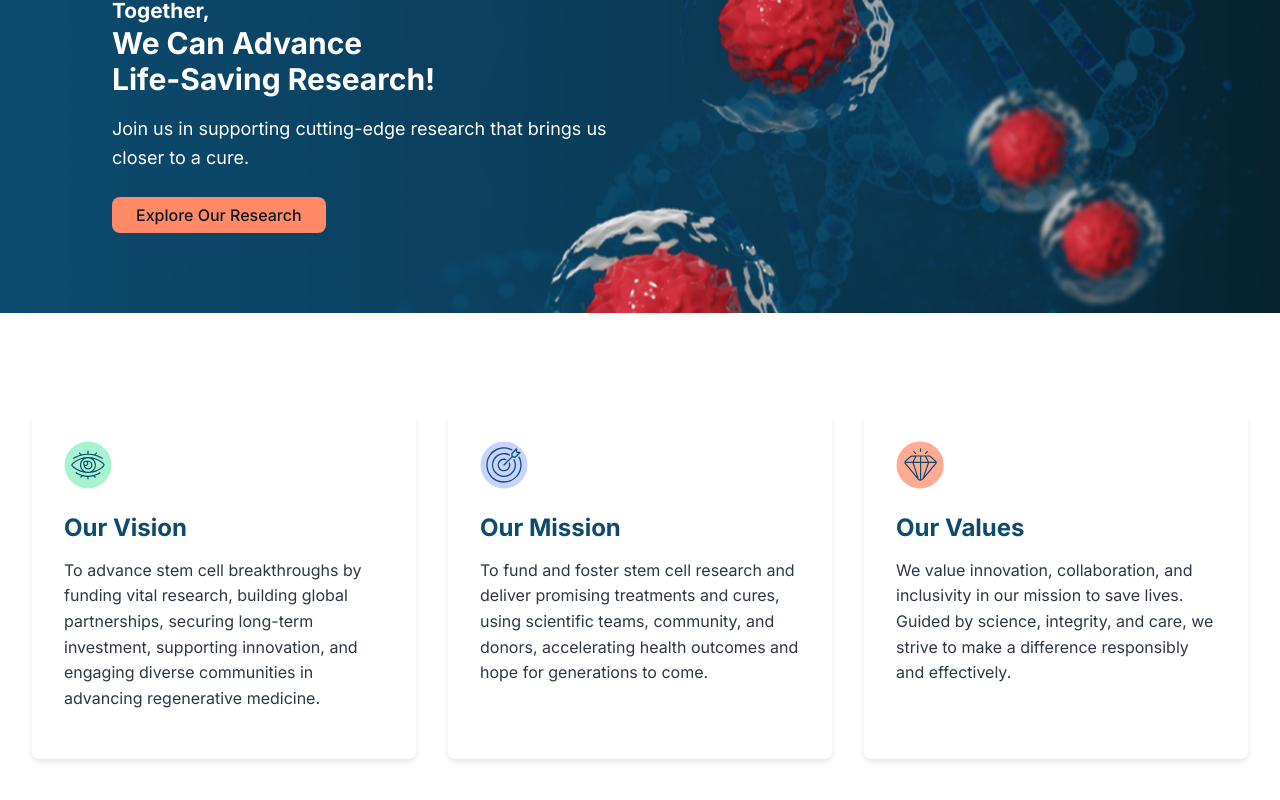
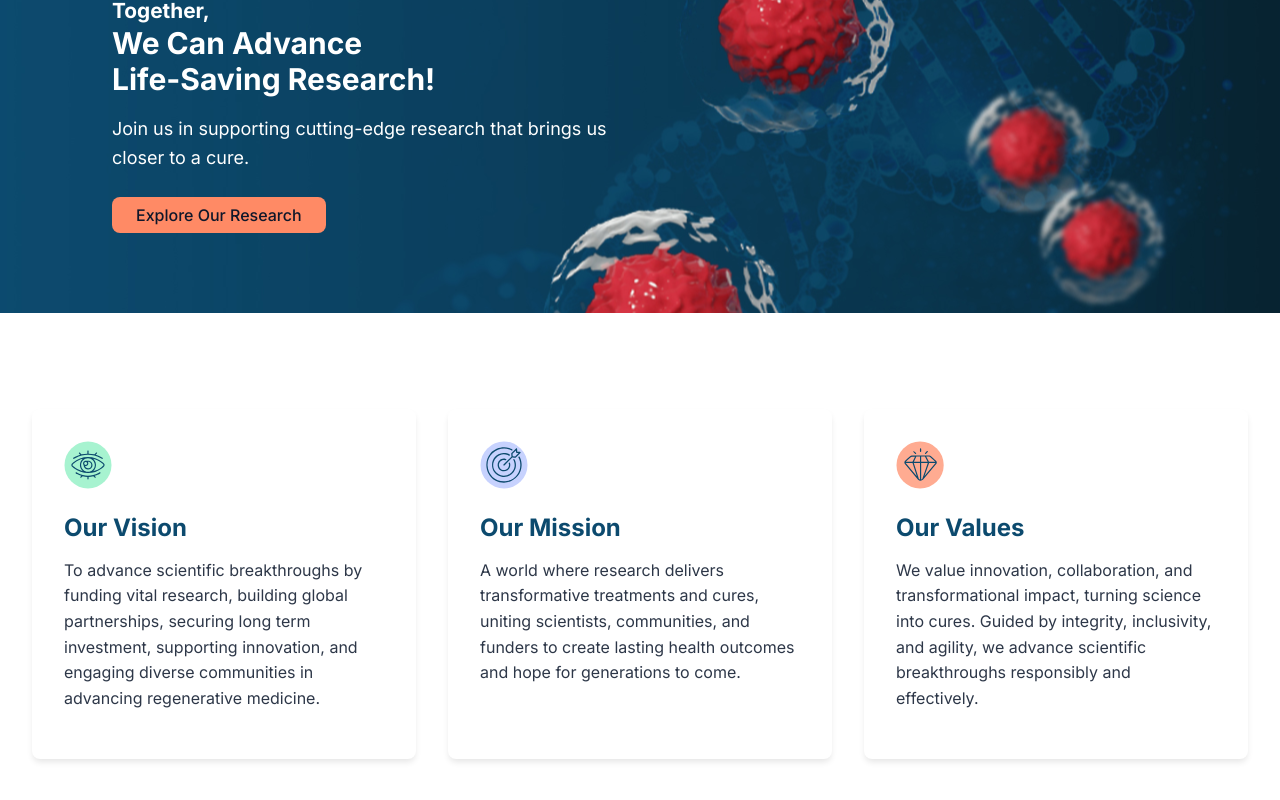
Before and after one commit to winnteas/for-a-cure-foundation, a React (Create React App) app: page / in a window 1280 px wide. Shown: the part 272-1072 px from the top of the page. Built offline with nearby package versions, Linux system fonts and the light colour scheme.

Commit message:
fix text

```diff
--- a/src/features/visionmissionvalues/VisionMissionValues.tsx
+++ b/src/features/visionmissionvalues/VisionMissionValues.tsx
@@ -13,17 +13,17 @@ interface Card {
 const cards: Card[] = [
   {
     title: 'Our Vision',
-    text: 'To advance stem cell breakthroughs by funding vital research, building global partnerships, securing long-term investment, supporting innovation, and engaging diverse communities in advancing regenerative medicine.',
+    text: 'To advance scientific breakthroughs by funding vital research, building global partnerships, securing long term investment, supporting innovation, and engaging diverse communities in advancing regenerative medicine.',
     icon: visionIcon
   },
   {
     title: 'Our Mission',
-    text: 'To fund and foster stem cell research and deliver promising treatments and cures, using scientific teams, community, and donors, accelerating health outcomes and hope for generations to come.',
+    text: 'A world where research delivers transformative treatments and cures, uniting scientists, communities, and funders to create lasting health outcomes and hope for generations to come.',
     icon: missionIcon
   },
   {
     title: 'Our Values',
-    text: 'We value innovation, collaboration, and inclusivity in our mission to save lives. Guided by science, integrity, and care, we strive to make a difference responsibly and effectively.',
+    text: 'We value innovation, collaboration, and transformational impact, turning science into cures. Guided by integrity, inclusivity, and agility, we advance scientific breakthroughs responsibly and effectively.',
     icon: valuesIcon
   }
 ];
--- a/src/pages/about-us/OurPeople.tsx
+++ b/src/pages/about-us/OurPeople.tsx
@@ -158,7 +158,9 @@ const OurPeople: React.FC = () => (
     <div className={styles.volunteerSection}>
       <h3 className={styles.volunteerTitle}>Volunteer For A Cure</h3>
       <p className={styles.volunteerDescription}>
-        Are you passionate about making a difference? For A Cure Foundation is seeking dedicated volunteers to support our mission in advancing stem cell research to find cures Join us and help drive hope, healing, and health breakthroughs.
+        Are you passionate about making a difference? For A Cure Foundation is seeking dedicated
+volunteers to support our mission in advancing scientific research to find cures Join us and
+help drive hope, healing, and health breakthroughs.
       </p>
       <button className={styles.joinUsButton}>Join Us</button>
     </div>
--- a/src/pages/about-us/WhatWeDo.tsx
+++ b/src/pages/about-us/WhatWeDo.tsx
@@ -29,9 +29,9 @@ const WhatWeDoSection: React.FC = () => {
     <Breadcrumb items={breadcrumbItems} whiteLinks={true}></Breadcrumb>
           <h2 className={styles.scienceTitle}>Science That Transforms Lives</h2>
           <p className={styles.scienceDescription}>
-            We focus on stem cell research and regenerative medicine to find cures for life-threatening diseases.
-            Our foundation is dedicated to advancing scientific breakthroughs that can transform the lives of patients
-            and their families through innovative medical solutions.
+            We focus on scientific research and regenerative medicine to find cures for life-threatening
+diseases. Our foundation is dedicated to advancing scientific breakthroughs that can
+transform the lives of patients and their families through innovative medical solutions.
           </p>
           <Link to="/research">
             <Button variant="primary">Discover Our Research</Button>
@@ -55,9 +55,9 @@ const WhatWeDoSection: React.FC = () => {
         <div className={styles.donationsRight}>
           <h2 className={styles.donationsTitle}>Donations That Generate Discoveries</h2>
           <p className={styles.donationsDescription}>
-            Your donations fund cutting-edge stem cell research and are directed to laboratories where they drive
-            significant advances. Every contribution helps accelerate the development of life-saving treatments and
-            brings us closer to finding cures for devastating diseases.
+Your donations fund cutting-edge scientific research and are directed to laboratories where
+they drive significant advances. Every contribution helps accelerate the development of life-
+saving treatments and brings us closer to finding cures for devastating diseases.
           </p>
           <Link to="/get-involved/donate">
             <Button variant="primary">Donate Now</Button>
```
